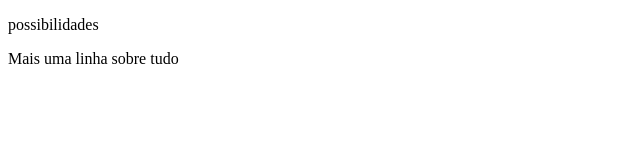
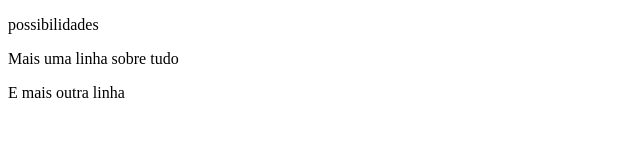
Before and after one commit to scrictips/Teste-2, a plain HTML site: page index.html in a window 1280 px wide. Shown: the whole page, without its empty margins (0-640 px from the left). Drawn offline with Linux system fonts and the light colour scheme.

Commit message:
Muito bom

```diff
--- a/index.html
+++ b/index.html
@@ -8,5 +8,6 @@
 <body>
     <p>possibilidades</p>
     <p>Mais uma linha sobre tudo</p>
+    <p>E mais outra linha</p>
 </body>
 </html>
```
